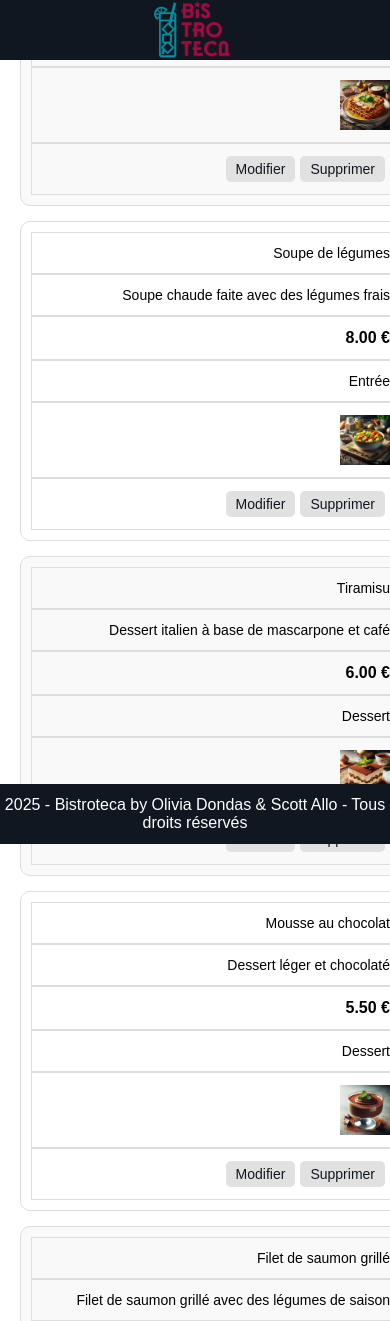
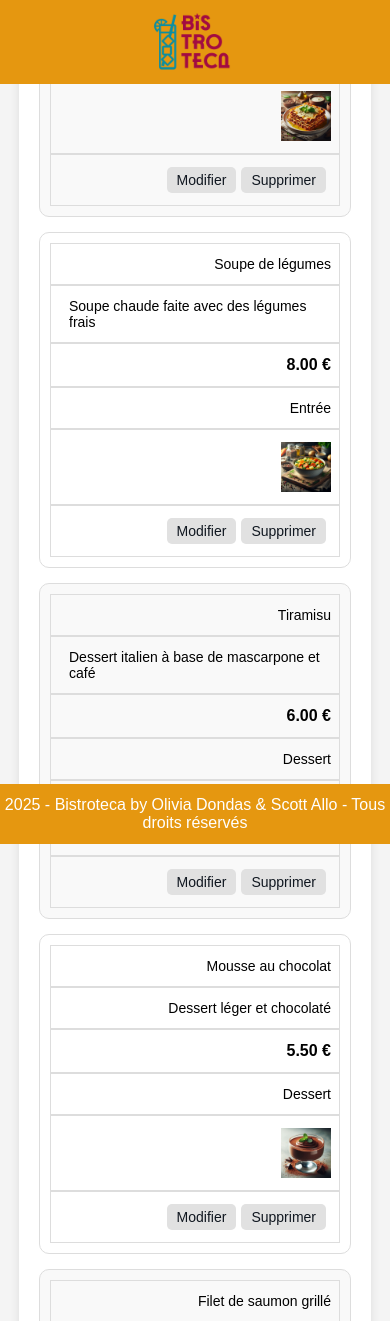
Before and after one commit to scott-allo/gestionnaire-de-menu, a PHP site: page /menu/gestion.php in a window 390 px wide. Shown: the top 1321 px of the page. Run offline with PHP 8.4, Linux system fonts and the light colour scheme; data comes from the database, SQL or seed files in the repository; some web fonts are replaced.

Commit message:
ajustement sur  gestion.css mobile

```diff
--- a/styles/gestion.css
+++ b/styles/gestion.css
@@ -5,13 +5,11 @@ body {
   display: flex;
   justify-content: center;
   align-items: flex-start;
-  padding-top: 150px; /* Évite le chevauchement avec le header */
-  padding-bottom: 80px;
+  padding-top: 10vh; /* Évite le chevauchement avec le header */
+  padding-bottom: 60px;
   min-height: 100vh;
   margin: 0;
   flex-direction: column;
-  width: 100%;
-  box-sizing: border-box; /* Inclut le padding et la bordure dans la largeur totale */
 }
 
 /* Conteneur central pour les éléments */
@@ -23,29 +21,6 @@ body {
   width: 80%;
   max-width: 800px;
   margin: 0 auto;
-}
-
-/* Header et Footer */
-.header,
-.footer {
-  width: 100%;
-  background-color: #101720;
-  color: white;
-  text-align: center;
-  padding: 15px 0;
-  position: fixed;
-  left: 0;
-  z-index: 999;
-}
-
-.header {
-  top: 0;
-  height: 60px; /* Ajustez la hauteur si nécessaire */
-}
-
-.footer {
-  bottom: 0;
-  height: 25px;
 }
 
 /* Styles de la table des plats */
@@ -217,43 +192,25 @@ input[type="checkbox"]:checked + .modal .modal-content {
     width: 90%;
     padding: 20px;
   }
+}
 
-  .footer {
-    position: sticky;
-    bottom: 0;
-    z-index: 999;
-    width: 100%; /* Assure que le footer couvre toute la largeur */
+@media (max-width: 480px) {
+  .modal-content {
+    width: 100%;
+    padding: 15px;
+  }
+  /* Adaptation responsive */
+  @media (max-width: 768px) {
+    .modal-content {
+      width: 90%;
+      padding: 20px;
     }
   }
 
   @media (max-width: 480px) {
-  .container {
-    margin-top: 80px; /* Ajuste selon la hauteur du header */
-    width: 100%;
-  }
-
-  body {
-    padding-top: 150px; /* Toujours légèrement plus que la hauteur du header */
-  }
-
     .modal-content {
       width: 100%;
       padding: 15px;
-  }
-
-  .header {
-    position: sticky;
-    top: 0;
-    z-index: 999;
-    width: 100%; /* Assure que le header couvre toute la largeur */
-    height: 60px; /* Ajustez la hauteur si nécessaire */
-  }
-
-  .footer {
-    position: sticky;
-    bottom: 0;
-    z-index: 999;
-    width: 100%; /* Assure que le footer couvre toute la largeur */
     }
 
     table {
@@ -261,11 +218,9 @@ input[type="checkbox"]:checked + .modal .modal-content {
       width: 100%;
       overflow-x: auto;
     }
-
     thead {
       display: none; /* Cache les en-têtes sur mobile */
     }
-
     tbody tr {
       display: flex;
       flex-direction: column;
@@ -275,7 +230,6 @@ input[type="checkbox"]:checked + .modal .modal-content {
       border-radius: 10px;
       background: #fff;
     }
-
     td {
       display: flex;
       align-items: center;
@@ -283,7 +237,6 @@ input[type="checkbox"]:checked + .modal .modal-content {
       padding: 12px 8px;
       font-size: 14px;
     }
-
     td::before {
       content: attr(data-label);
       flex: 1;
@@ -291,10 +244,10 @@ input[type="checkbox"]:checked + .modal .modal-content {
       margin-right: 10px;
       color: #555;
     }
-
     .price {
       font-size: 16px;
       font-weight: bold;
       white-space: nowrap;
     }
   }
+}
```
Lines whose indentation alone changed are shown as unchanged.
